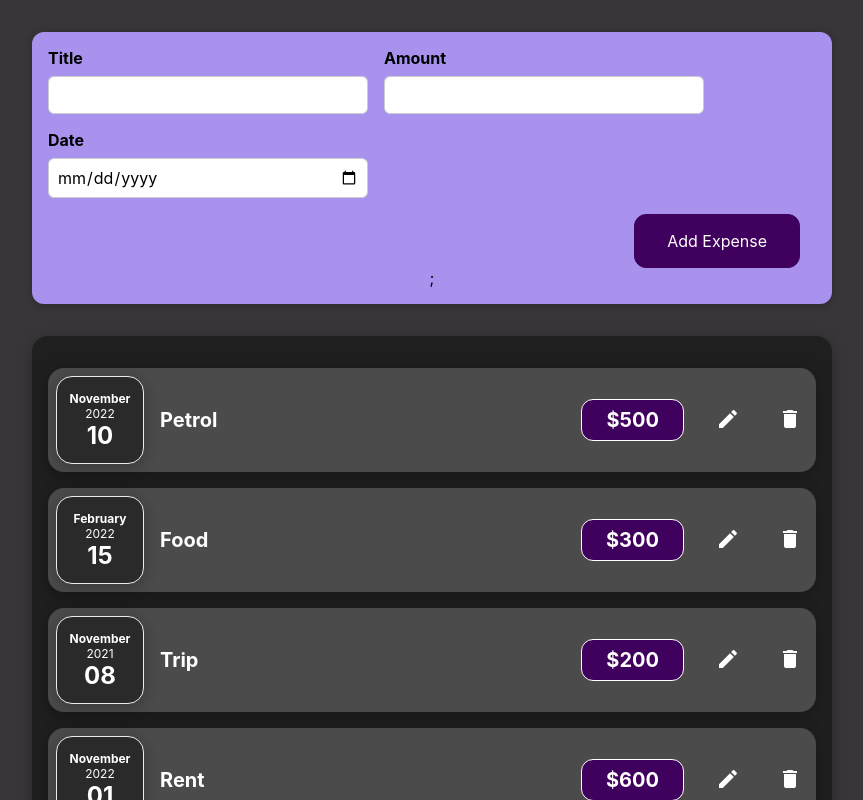
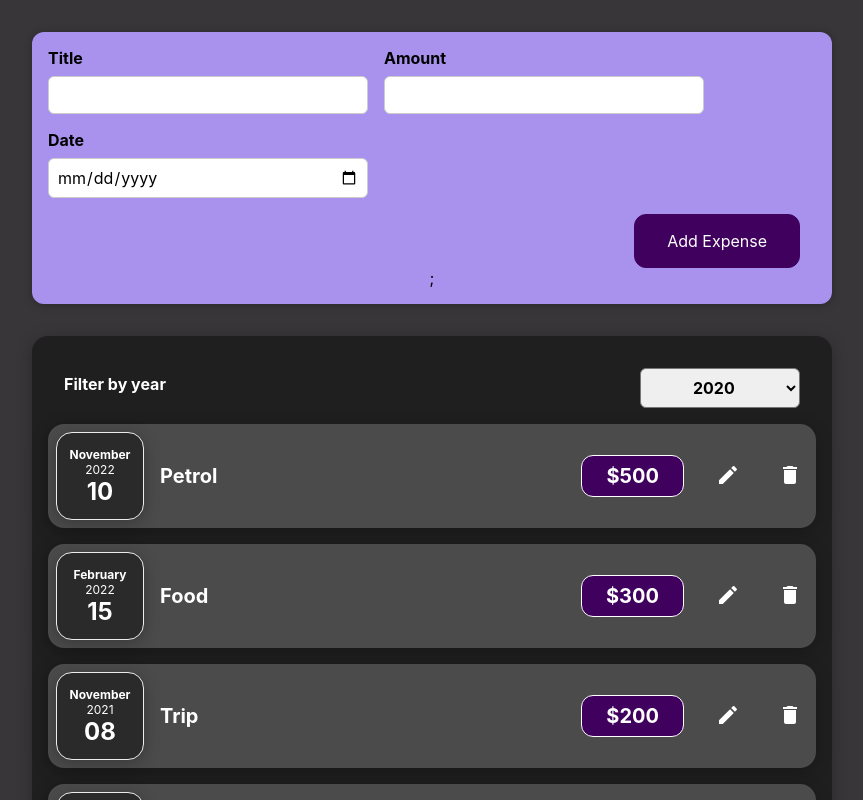
Before and after one commit to reachvivek/Express-JS, a Next.js app: page /components/Expenses/ExpensesFilter in a window 1280 px wide. Before the commit this address had no page. Shown: the top 800 px of the page, without its empty margins (208-1071 px from the left). Built offline with nearby package versions, Linux system fonts and the light colour scheme.

Commit message:
Added Filtering Expenses by Year method

```diff
--- a/pages/_app.js
+++ b/pages/_app.js
@@ -4,6 +4,13 @@ import "../styles/globals.css";
 import CreateExpenses from "./components/CreateExpenses/CreateExpenses";
 
 function MyApp({ Component, pageProps }) {
+  const DUMMY_DATA = [
+    { id: 0, date: new Date(2022, 10, 10), title: "Petrol", price: "500" },
+    { id: 1, date: new Date(2022, 1, 15), title: "Food", price: "300" },
+    { id: 2, date: new Date(2021, 10, 8), title: "Trip", price: "200" },
+    { id: 3, date: new Date(2022, 10, 1), title: "Rent", price: "600" },
+  ];
+
   const [expenses, setExpenses] = useState([
     { id: 0, date: new Date(2022, 10, 10), title: "Petrol", price: "500" },
     { id: 1, date: new Date(2022, 1, 15), title: "Food", price: "300" },
@@ -18,7 +25,6 @@ function MyApp({ Component, pageProps }) {
 
   function deleteHandler(id) {
     const newExpenses = [...expenses].filter((expense) => expense.id !== id);
-    console.log(newExpenses);
     setExpenses(newExpenses);
   }
 
@@ -26,11 +32,20 @@ function MyApp({ Component, pageProps }) {
     const newExpenses = [...expenses];
     newExpenses.map((expense) => {
       if (expense.id == id) {
-        expense.price = "$100";
+        expense.price = "100";
       }
     });
     setExpenses(newExpenses);
   }
+
+  function filterExpenses(year) {
+    const newExpenses = [...DUMMY_DATA].filter(
+      (expense) => expense.date.getFullYear() == year
+    );
+    console.log(newExpenses);
+    setExpenses(newExpenses);
+  }
+
   return (
     <div>
       <CreateExpenses onCreateExpenseHandler={saveCreateExpenseHandler} />
@@ -38,6 +53,7 @@ function MyApp({ Component, pageProps }) {
         expenses={expenses}
         editHandler={(id) => editHandler(id)}
         deleteHandler={(id) => deleteHandler(id)}
+        filterExpenses={(year) => filterExpenses(year)}
       />
       ;
     </div>
--- a/pages/components/Expenses/Expenses.js
+++ b/pages/components/Expenses/Expenses.js
@@ -1,10 +1,23 @@
 import Card from "../UI/Card";
 import ExpenseItem from "./ExpenseItem";
 import { useState } from "react";
+import ExpensesFilter from "./ExpensesFilter";
 
 function Expenses(props) {
-  let expenseItems = props.expenses.map((expense) => (
+  const [filteredYear, setFilteredYear] = useState("2020");
+
+  const filterChangeHandler = (selectedYear) => {
+    setFilteredYear(selectedYear);
+    console.log(selectedYear);
+    props.filterExpenses(selectedYear);
+  };
+
+  let expenseItems = <p>No Expense Found!</p>;
+
+  if (props.expenses.length > 0) {
+    expenseItems = props.expenses.map((expense) => (
       <ExpenseItem
+        key={expense.id}
         date={expense.date}
         title={expense.title}
         price={expense.price}
@@ -12,7 +25,16 @@ function Expenses(props) {
         delete={() => props.deleteHandler(expense.id)}
       />
     ));
-  return <Card className="expenses">{expenseItems}</Card>;
+  }
+  return (
+    <Card className="expenses">
+      <ExpensesFilter
+        selected={filteredYear}
+        onChangeFilter={filterChangeHandler}
+      />
+      {expenseItems}
+    </Card>
+  );
 }
 
 export default Expenses;
--- /dev/null
+++ b/pages/components/Expenses/ExpensesFilter.js
@@ -0,0 +1,21 @@
+const ExpensesFilter = (props) => {
+  const dropdownChangeHandler = (event) => {
+    props.onChangeFilter(event.target.value);
+  };
+
+  return (
+    <div className="expenses-filter">
+      <div className="expenses-filter__control">
+        <label>Filter by year</label>
+        <select value={props.selected} onChange={dropdownChangeHandler}>
+          <option value="2022">2022</option>
+          <option value="2021">2021</option>
+          <option value="2020">2020</option>
+          <option value="2019">2019</option>
+        </select>
+      </div>
+    </div>
+  );
+};
+
+export default ExpensesFilter;
--- a/styles/globals.css
+++ b/styles/globals.css
@@ -206,3 +206,28 @@ a {
 .new-expense__actions {
   text-align: right;
 }
+
+.expenses-filter {
+  color: white;
+  padding: 0 1rem;
+}
+
+.expenses-filter__control {
+  display: flex;
+  width: 100%;
+  align-items: center;
+  justify-content: space-between;
+  margin: 1rem 0;
+}
+
+.expenses-filter label {
+  font-weight: bold;
+  margin-bottom: 0.5rem;
+}
+
+.expenses-filter select {
+  font: inherit;
+  padding: 0.5rem 3rem;
+  font-weight: bold;
+  border-radius: 6px;
+}
```
Lines whose indentation alone changed are shown as unchanged.
